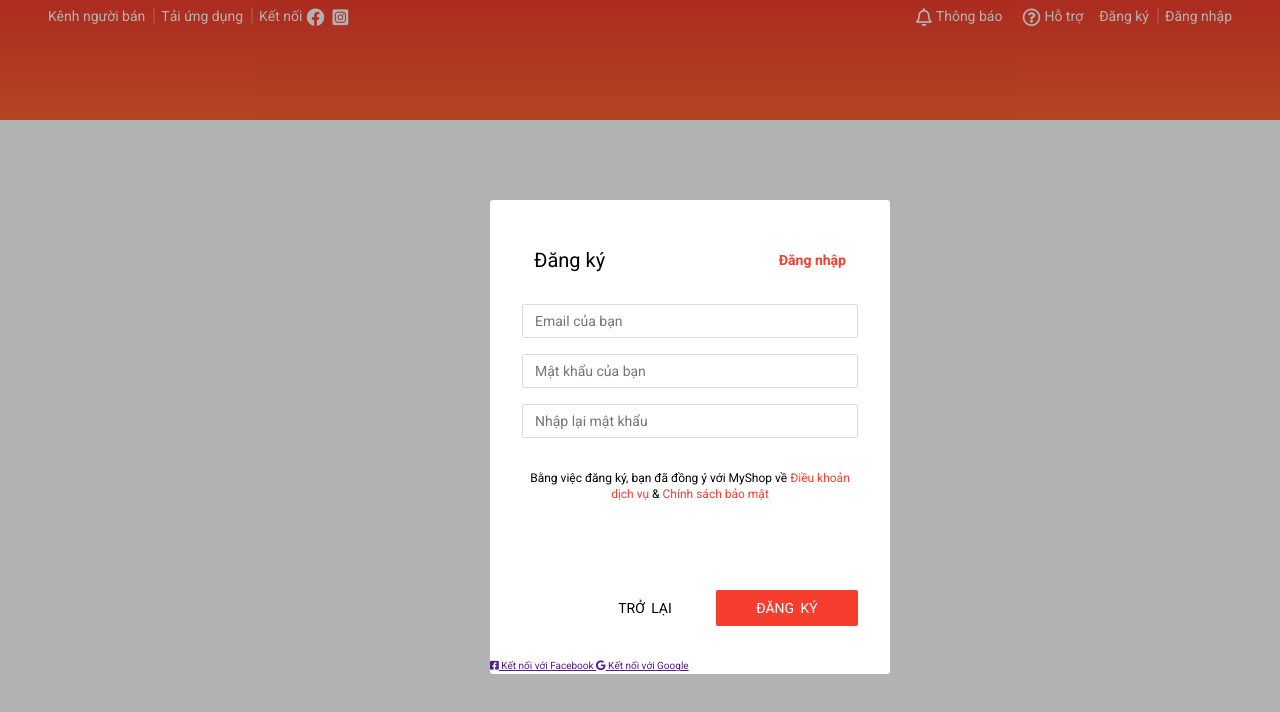
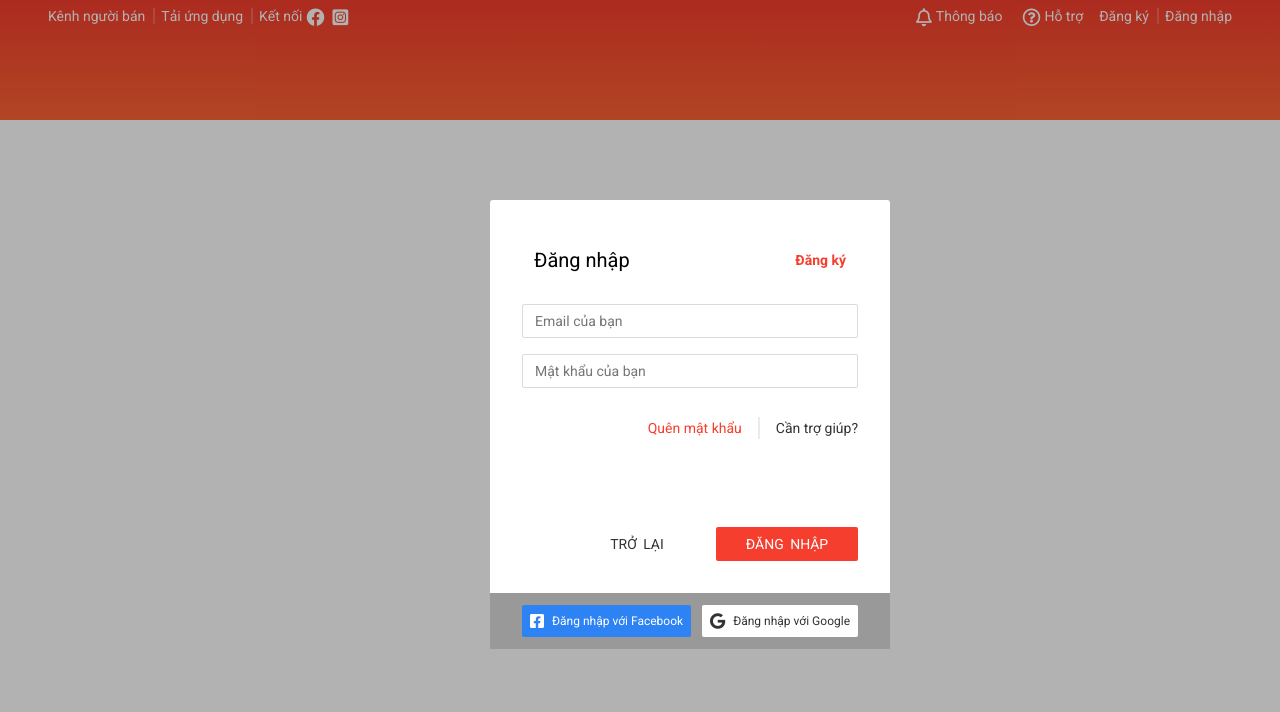
Before and after one commit to tuyen85qn/MyShop, a plain HTML site: page index.html in a window 1280 px wide. Drawn offline with nearby package versions, Linux system fonts and the light colour scheme.

Commit message:
do login

```diff
--- a/assets/css/base.css
+++ b/assets/css/base.css
@@ -27,6 +27,9 @@ html {
 .grid__row {
   display: flex;
   flex-wrap: wrap;
+}
+.mr-8 {
+  margin-right: 8px;
 }
 /* Animation */
 @keyframes fadeIn {
@@ -60,7 +63,7 @@ html {
 }
 /* button */
 .btn {
-  height: 36px;
+  height: 34px;
   min-width: 142px;
   background-color: transparent;
   border: none;
@@ -69,8 +72,19 @@ html {
   font-weight: 400;
   word-spacing: 0.3rem;
   padding: 0;
+  cursor: pointer;
+  outline: none;
+  color: var(--text-color);
+}
+.btn:hover {
+  background-color: rgb(0, 0, 0, 0.1);
 }
 .btn.btn--primary {
   background-color: var(--primary-color);
   color: var(--white-color);
 }
+.btn.btn--disabled {
+  background-color: #c3c3c3;
+  cursor: default;
+  color: #949494;
+}
--- a/assets/css/main.css
+++ b/assets/css/main.css
@@ -265,4 +265,49 @@
 }
 
 .auth__form-socials {
+  background-color: #999;
+  padding: 12px 32px;
+  display: flex;
+  justify-content: space-between;
 }
+.auth__form-socials-link {
+  display: flex;
+  align-items: center;
+  font-size: 1.2rem;
+  padding: 8px 0 8px 8px;
+  border-radius: 2px;
+  text-decoration: none;
+  color: var(--text-color);
+  background-color: var(--white-color);
+}
+.auth__form-socials-link i {
+  font-size: 1.6rem;
+}
+.auth__form-socials-facebook {
+  background-color: #2d83f3;
+  color: var(--white-color);
+}
+.auth__form-social-text {
+  padding: 0 18px;
+}
+.auth__form-help {
+  margin-top: 32px;
+  display: flex;
+  justify-content: flex-end;
+}
+.auth__form-help-link {
+  text-decoration: none;
+  color: var(--text-color);
+  font-size: 1.4rem;
+}
+.auth__form-help-forgot {
+  color: var(--primary-color);
+}
+.auth__form-hep--separate {
+  border: 1px solid #eaeaea;
+  height: 22px;
+  margin: -3px 16px 0;
+}
+.auth__form-social-login {
+  padding: 0 8px;
+}
--- a/index.html
+++ b/index.html
@@ -134,8 +134,8 @@
        </div>
        <div class="modal__body">
 
-            <!-- Login/register form -->
-             <div class="auth__form">
+            <!-- Register form -->
+             <div id="form__register" hidden="true" class="auth__form">
 
                 <div class="auth__form-container">
                     <div class="auth__form-header">
@@ -165,19 +165,69 @@
                         </p>
                     </div>
                     <div class="auth__form-controls">
-                        <button class="btn">TRỞ LẠI</button>
+                        <button class="btn mr-8">TRỞ LẠI</button>
                         <button class="btn btn--primary">ĐĂNG KÝ</button>
                     </div>
                 </div>
 
                 <div class="auth__form-socials">
-                    <a href="" class="btn--with-icon">
+                    <a href="" class="auth__form-socials-link auth__form-socials-facebook">
                         <i class="fab fa-facebook-square"></i>
-                        Kết nối với Facebook
+                        <span class="auth__form-social-text">
+                            Kết nối với Facebook
+                        </span>
                     </a>
-                    <a href="" class="btn--with-icon">
+                    <a href="" class="auth__form-socials-link">
                         <i class="fab fa-google"></i>
-                        Kết nối với Google
+                        <span class="auth__form-social-text">
+                            Kết nối với Google
+                        </span>
+                    </a>
+                </div>
+            </div>
+             <!-- Login form -->
+             <div id="form__login"  class="auth__form">
+
+                <div class="auth__form-container">
+                    <div class="auth__form-header">
+                        <h3 class="auth__form-heading"> Đăng nhập</h3>
+                        <span class="auth_form-switch-btn">Đăng ký</span>
+                    </div>
+
+                    <div class="auth__form-form">
+                        <div class="auth__form-group">
+                            <input type="text" class="auth__form-input" placeholder="Email của bạn">
+
+                        </div>
+                        <div class="auth__form-group">
+                            <input type="password" class="auth__form-input" placeholder="Mật khẩu của bạn">
+
+                        </div>
+                    </div>
+
+                    <div class="auth__form-help">
+                        <a href="" class="auth__form-help-link auth__form-help-forgot">Quên mật khẩu</a>
+                        <span class="auth__form-hep--separate"> </span>
+                        <a href="" class="auth__form-help-link ">Cần trợ giúp?</a>
+                    </div>
+                    <div class="auth__form-controls">
+                        <button class="btn mr-8">TRỞ LẠI</button>
+                        <button class="btn btn--primary">ĐĂNG NHẬP</button>
+                    </div>
+                </div>
+
+                <div class="auth__form-socials">
+                    <a href="" class="auth__form-socials-link auth__form-socials-facebook ">
+                        <i class="fab fa-facebook-square"></i>
+                        <span class="auth__form-social-text auth__form-social-login">
+                            Đăng nhập với Facebook
+                        </span>
+                    </a>
+                    <a href="" class="auth__form-socials-link ">
+                        <i class="fab fa-google"></i>
+                        <span class="auth__form-social-text auth__form-social-login">
+                            Đăng nhập với Google
+                        </span>
                     </a>
                 </div>
             </div>
```
